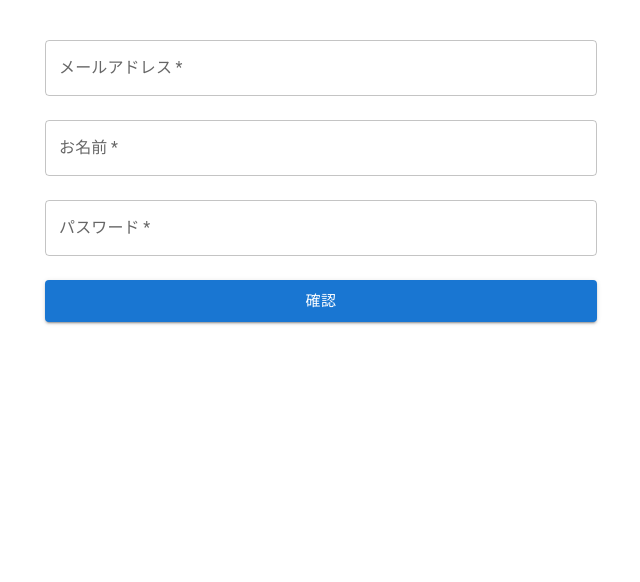
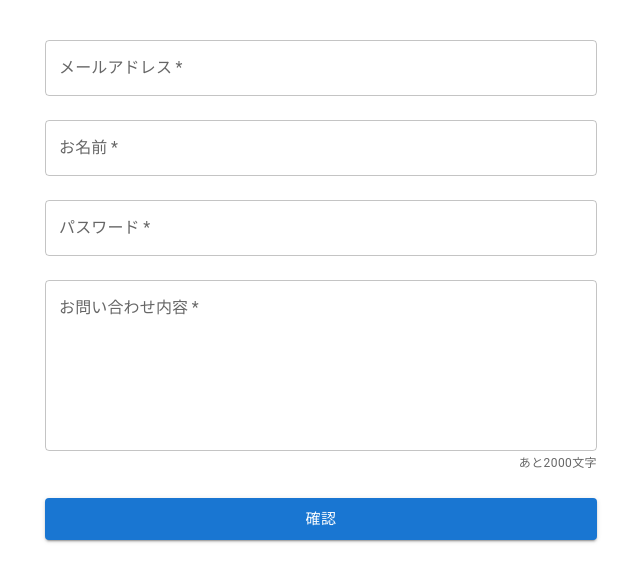
Before and after one commit to starshun-prog/Vite-firebase, a React (Vite) app in the folder vite-firebase-react/: page /form in a window 1280 px wide. Shown: the top 582 px of the page, without its empty margins (319-959 px from the left). Built offline with nearby package versions, Linux system fonts and the light colour scheme; no server answers.

Commit message:
Add detail row at list

```diff
--- a/vite-firebase-react/src/Component/Form.jsx
+++ b/vite-firebase-react/src/Component/Form.jsx
@@ -1,11 +1,18 @@
 import React, { useEffect, useState } from "react";
 import styles from "./Form.module.css";
-import { Button, Container, Stack, TextField } from "@mui/material";
+import {
+  Button,
+  Container,
+  FormHelperText,
+  Stack,
+  TextField,
+} from "@mui/material";
 import { db } from "../firebase";
 import { addDoc, collection, serverTimestamp } from "firebase/firestore";
 import { useForm } from "react-hook-form";
 import { yupResolver } from "@hookform/resolvers/yup";
 import * as yup from "yup";
+import { Box } from "@mui/system";
 // import { FirebaseApp } from 'firebase/app'
 
 const schema = yup.object({
@@ -22,10 +29,15 @@ const schema = yup.object({
       /^(?=.*[A-Za-z])(?=.*[@$!%*#?&])[A-Za-z\d@$!%*#?&].*$/,
       "英字・数字・記号が最低1文字必要です"
     ),
+  detail: yup
+    .string()
+    .required("必須項目です")
+    .max(2000, "2000文字いないで入力してください"),
 });
 
 const Form = () => {
   const [isConfirm, setIsConfirm] = useState(false);
+  const [charChout, setCharCount] = useState(0);
 
   const {
     register,
@@ -42,7 +54,9 @@ const Form = () => {
       email: "",
       name: "",
       password: "",
+      detail: "",
     });
+    setIsConfirm(false);
   }, [isSubmitSuccessful]);
 
   const sendInfo = async (data) => {
@@ -50,8 +64,15 @@ const Form = () => {
       name: data.name,
       email: data.email,
       password: data.password,
+      detail: data.detail,
       timestamp: serverTimestamp(),
     });
+  };
+
+  const charCountHandler = () => {
+    const values = getValues("detail");
+    const len = values.length;
+    setCharCount(len);
   };
 
   const dataSetHandler = () => {
@@ -90,6 +111,25 @@ const Form = () => {
           error={"password" in errors}
           helperText={errors.password?.message}
         />
+        <Box>
+          <TextField
+            fullWidth
+            required
+            label="お問い合わせ内容"
+            multiline
+            rows={6}
+            inputProps={{ readOnly: isConfirm }}
+            {...register("detail")}
+            error={"detail" in errors}
+            helperText={errors.detail?.message}
+            onChange={charCountHandler}
+          />
+          <FormHelperText
+            sx={{
+              textAlign: "right",
+            }}
+          >{`あと${2000 - charChout}文字`}</FormHelperText>
+        </Box>
         <Button
           color="primary"
           variant="contained"
--- a/vite-firebase-react/src/Component/List.jsx
+++ b/vite-firebase-react/src/Component/List.jsx
@@ -25,6 +25,7 @@ const List = () => {
           id: doc.id,
           name: doc.data().name,
           email: doc.data().email,
+          detail: doc.data().detail,
           timestamp: new Date(
             doc.data().timestamp.toDate()
           ).toLocaleDateString(),
@@ -37,11 +38,12 @@ const List = () => {
   }, []);
   return (
     <>
+      <MenuBar />
       <DataGrid
         rows={posts}
         columns={COLUMNS}
         pageSize={5}
-        rowsPerPageOptions={[5]}
+        rowsPerPageOptions={[10]}
         checkboxSelection
       />
     </>
--- a/vite-firebase-react/src/const/COLUMNS.jsx
+++ b/vite-firebase-react/src/const/COLUMNS.jsx
@@ -15,11 +15,11 @@ export const COLUMNS = [
   //     headerName: "製品型番",
   //     width: 110,
   //   },
-  //   {
-  //     field: "detail",
-  //     headerName: "お問い合わせ内容",
-  //     width: 200,
-  //   },
+  {
+    field: "detail",
+    headerName: "お問い合わせ内容",
+    width: 200,
+  },
   {
     field: "timestamp",
     headerName: "お問い合わせ日時",
```
